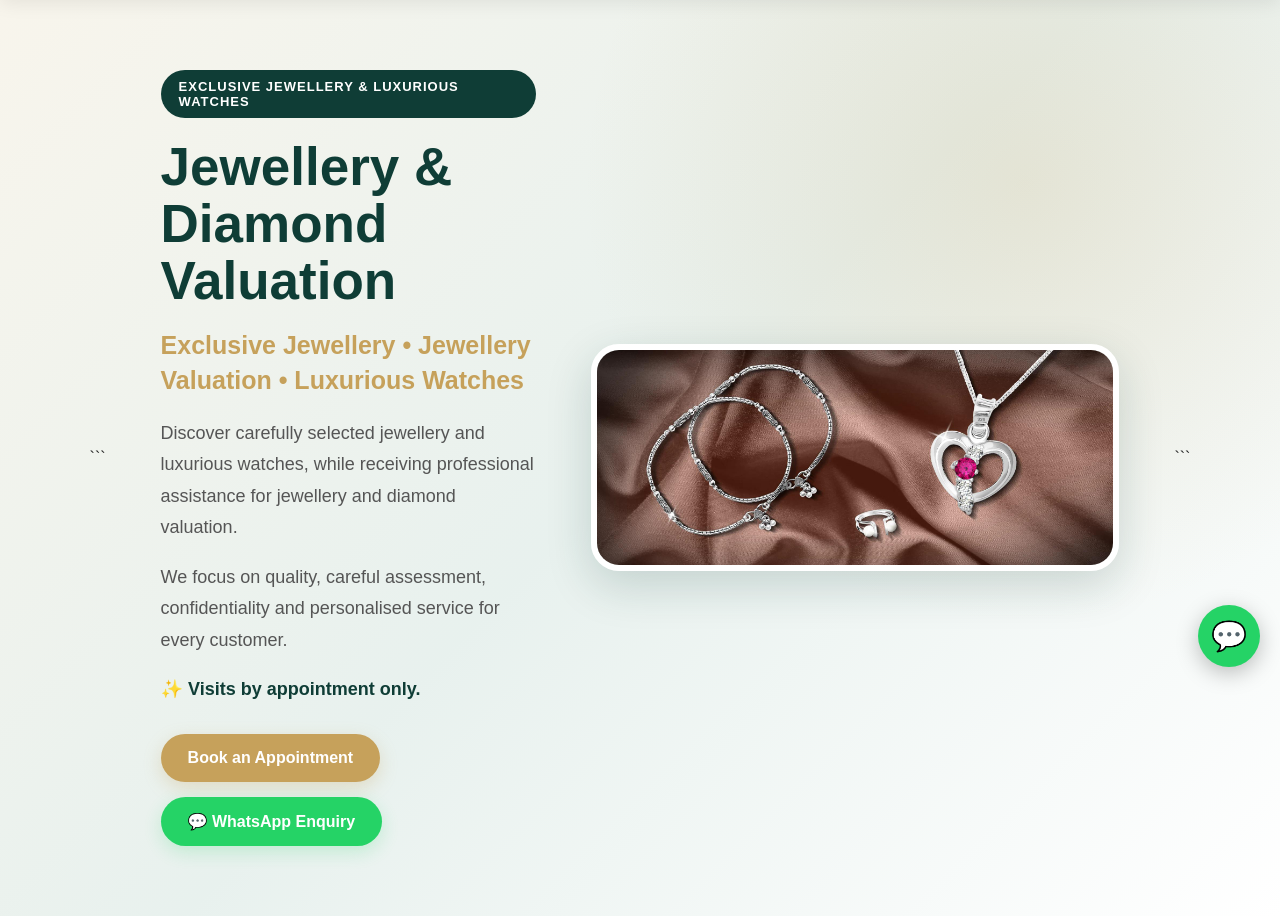
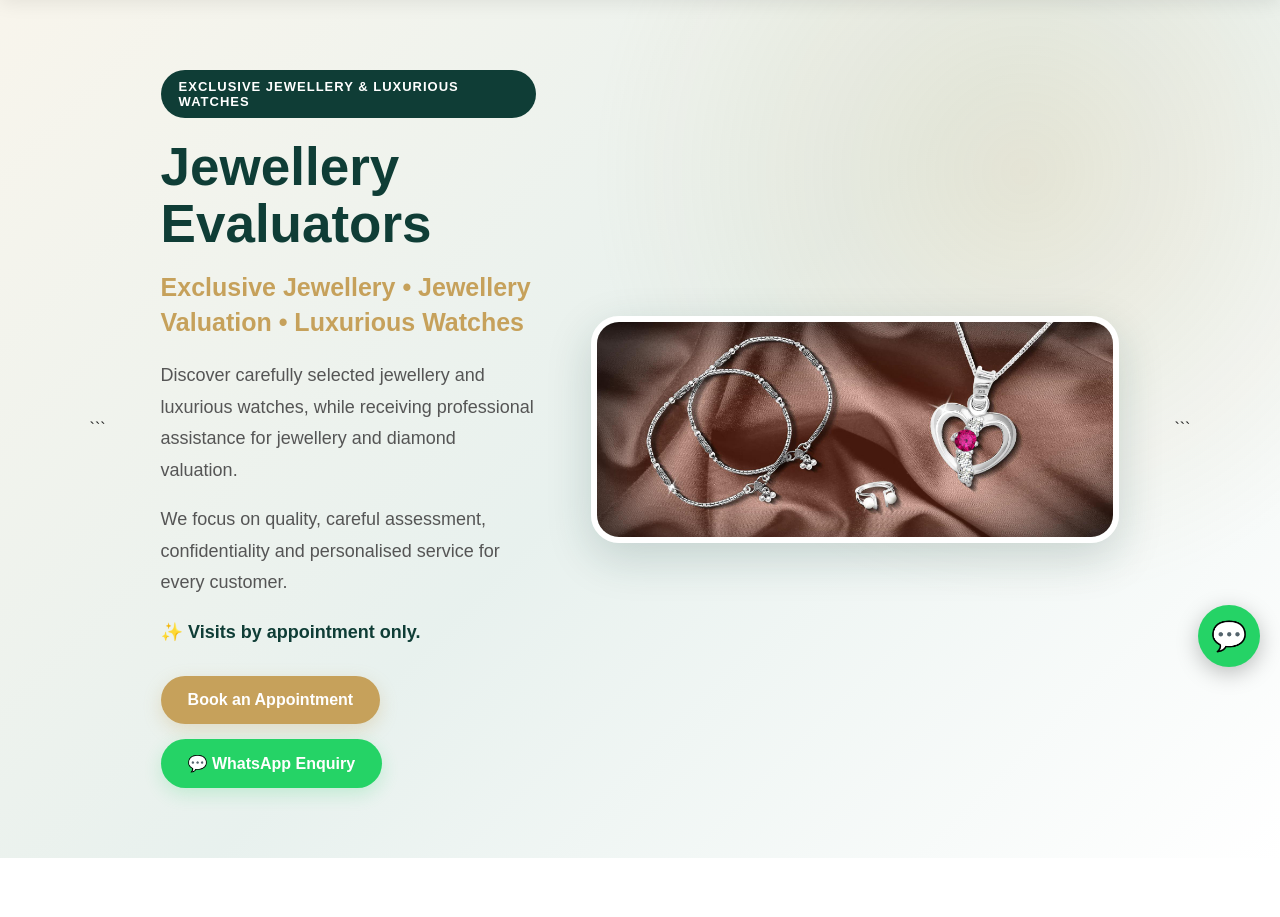
Before and after one commit to choicehub53/yourchoicehub, a Flask app: page / in a window 1280 px wide. Shown: the part 113-1030 px from the top of the page. Run offline with Flask 3, Linux system fonts and the light colour scheme.

Commit message:
Update home.html

```diff
--- a/templates/home.html
+++ b/templates/home.html
@@ -555,7 +555,7 @@
 
     <span class="hero-label">EXCLUSIVE JEWELLERY & LUXURIOUS WATCHES</span>
 
-    <h1>Jewellery & Diamond Valuation</h1>
+    <h1>Jewellery Evaluators</h1>
 
     <h2>Exclusive Jewellery • Jewellery Valuation • Luxurious Watches</h2>
 
```
